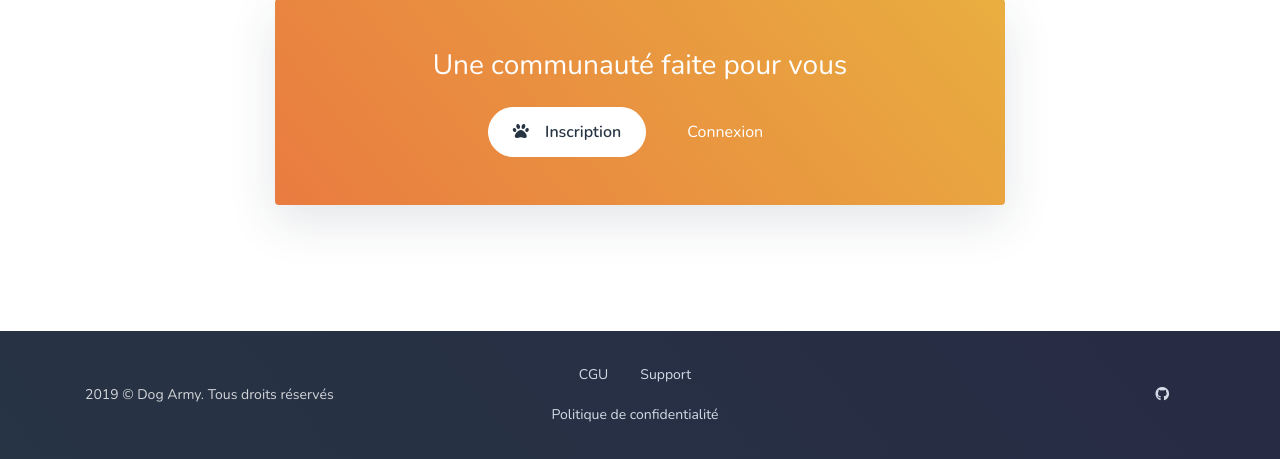
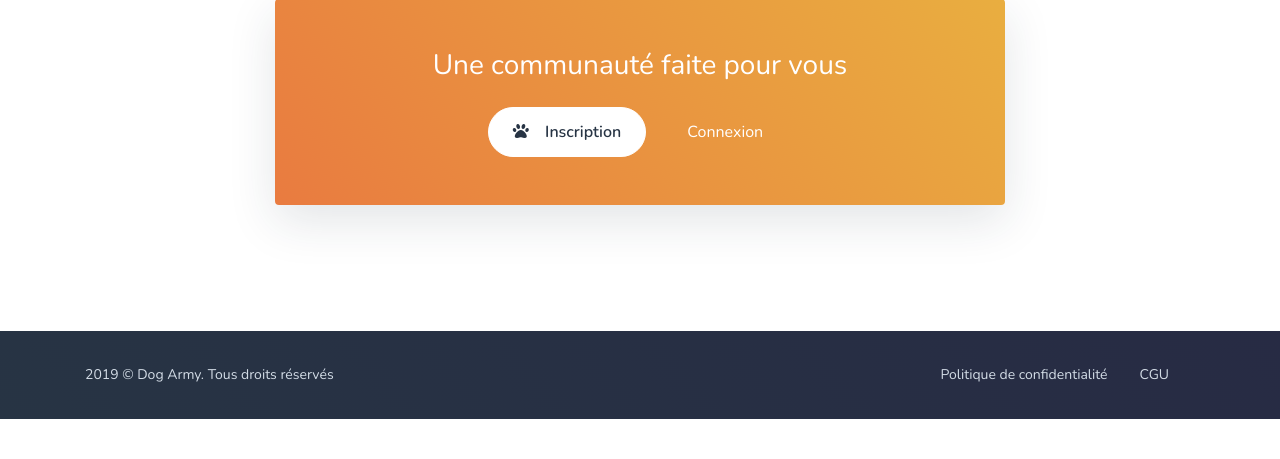
Before and after one commit to julienwets/DogArmy, a Symfony app: template templates/home/index.html.twig in a window 1280 px wide. Shown: the part 2861-3320 px from the top of the page. After the commit the page ends 3280 px from the top, so only its background shows below. Run offline with Twig, Linux system fonts and the light colour scheme; the template is opened without the code that fills it, so the values that code supplies are empty; some libraries are stand-ins or nearby versions.

Commit message:
Fixed footer design and transfered the GitHub Link from the footer to the navbar

```diff
--- a/templates/partials/footer.html.twig
+++ b/templates/partials/footer.html.twig
@@ -2,30 +2,21 @@
     <div class="container">
         <div class="py-4">
             <div class="row align-items-md-center">
-                <div class="col-md-4 mb-4 mb-md-0">
-                    <div class="d-flex align-items-center">
-                        <p class="text-sm mb-0">2019 © Dog Army. Tous droits réservés</p>
+                <div class="col-sm-12 col-md-6 mb-4 mb-md-0">
+                    <div class="text-center text-lg-left">
+                        <span class="text-sm mb-0">2019 © Dog Army. Tous droits réservés</span>
                     </div>
                 </div>
-                <div class="col-sm-6 col-md-4 mb-4 mb-sm-0">
-                    <ul class="nav justify-content-center">
-                        <li class="nav-item" >
-                            <a class="nav-link" href="pages/utility/privacy.html">CGU</a>
-                        </li>
-                        <li class="nav-item">
+                <div class="col-sm-12 col-md-6 mb-4 mb-sm-0">
+                    <ul class="nav justify-content-center justify-content-lg-end">
+                        {# <li class="nav-item">
                             <a class="nav-link" href="pages/utility/support.html">Support</a>
-                        </li>
+                        </li> #}
                         <li class="nav-item">
                             <a class="nav-link" href="pages/utility/terms.html">Politique de confidentialité</a>
                         </li>
-                    </ul>
-                </div>
-                <div class="col-sm-6 col-md-4">
-                    <ul class="nav justify-content-center justify-content-md-end mt-3 mt-md-0">
                         <li class="nav-item">
-                            <a class="nav-link" href="https://github.com/jwets/DogArmy" target="_blank">
-                                <i class="fab fa-github"></i>
-                            </a>
+                            <a class="nav-link" href="pages/utility/privacy.html">CGU</a>
                         </li>
                     </ul>
                 </div>
--- a/templates/partials/navbar.html.twig
+++ b/templates/partials/navbar.html.twig
@@ -10,7 +10,7 @@
                 <ul class="nav">
                     <div class="row ">
                         <li class="nav-item my-auto">
-                            <a href="{{ path('search') }}" class="nav-link" style="color:white!important;"><i class="fas fa-search"></i>Liste des membres</a>
+                            <a href="{{ path('search') }}" class="nav-link" style="color:white!important;"><i class="fab fa-github"></i>Github</a>
                         </li>
                         <li class="nav-item dropdown" id="user-menu">
                             <a class="nav-link pr-3 py-0" href="#" data-toggle="dropdown" aria-haspopup="true" aria-expanded="false">
```
Also changed, not shown: 1 other file.
